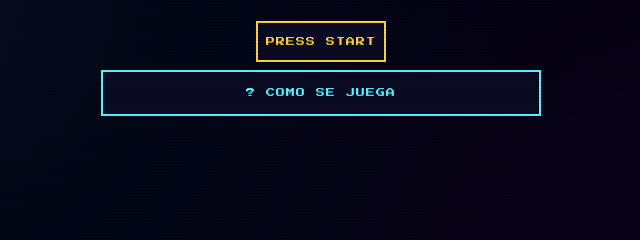
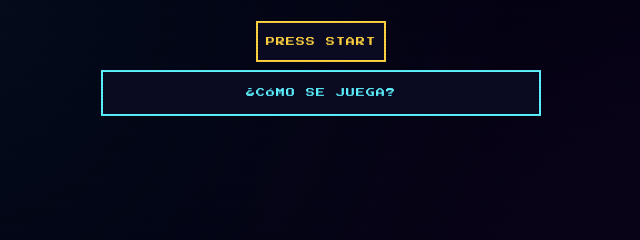
Before and after one commit to cev2030/microuniverso, a plain HTML site: page index.html in a window 1280 px wide. Shown: the part 237-477 px from the top of the page, 319-959 px from the left. Drawn offline with Linux system fonts and the light colour scheme.

Commit message:
Update index.html

```diff
--- a/index.html
+++ b/index.html
@@ -633,7 +633,7 @@ function renderSplash() {
       '</div>' +
       '<div class="splash-credit">EL JUEGO DONDE<br>USTEDES PONEN<br>LAS REGLAS</div>' +
       '<button class="btn primary btn-full" data-action="start">PRESS START</button>' +
-      '<a href="manual_jugador.html" style="display:block;margin-top:8px;background:var(--bg);color:var(--cyan);border:2px solid var(--cyan);font-family:inherit;font-size:9px;padding:14px 8px;cursor:pointer;text-transform:uppercase;letter-spacing:1px;text-align:center;text-decoration:none;">? COMO SE JUEGA</a>' +
+      '<a href="manual_jugador.html" style="display:block;margin-top:8px;background:var(--bg);color:var(--cyan);border:2px solid var(--cyan);font-family:inherit;font-size:9px;padding:14px 8px;cursor:pointer;text-transform:uppercase;letter-spacing:1px;text-align:center;text-decoration:none;">¿CÓMO SE JUEGA?</a>' +
       '<div class="splash-blink">▼ TOCA ARRIBA ▼</div>' +
     '</div>';
 }
```
